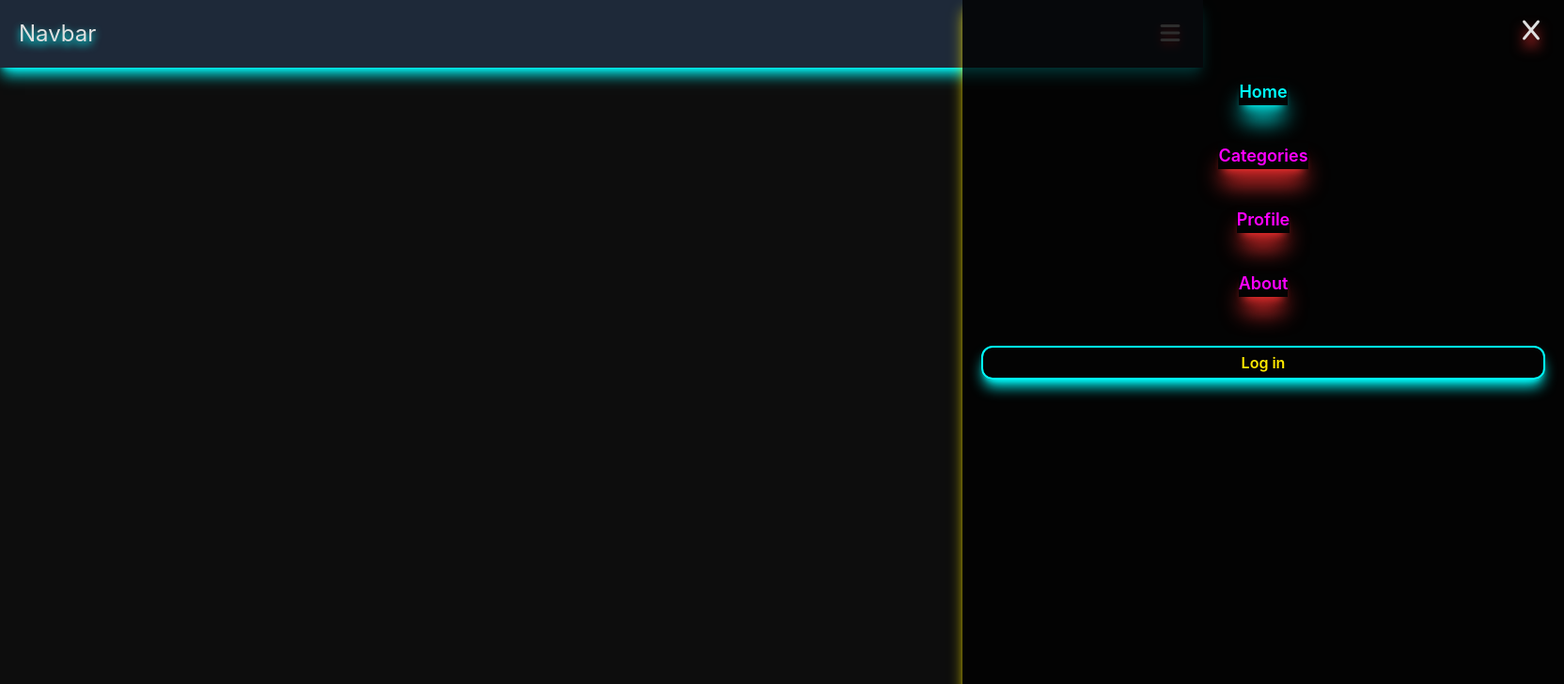
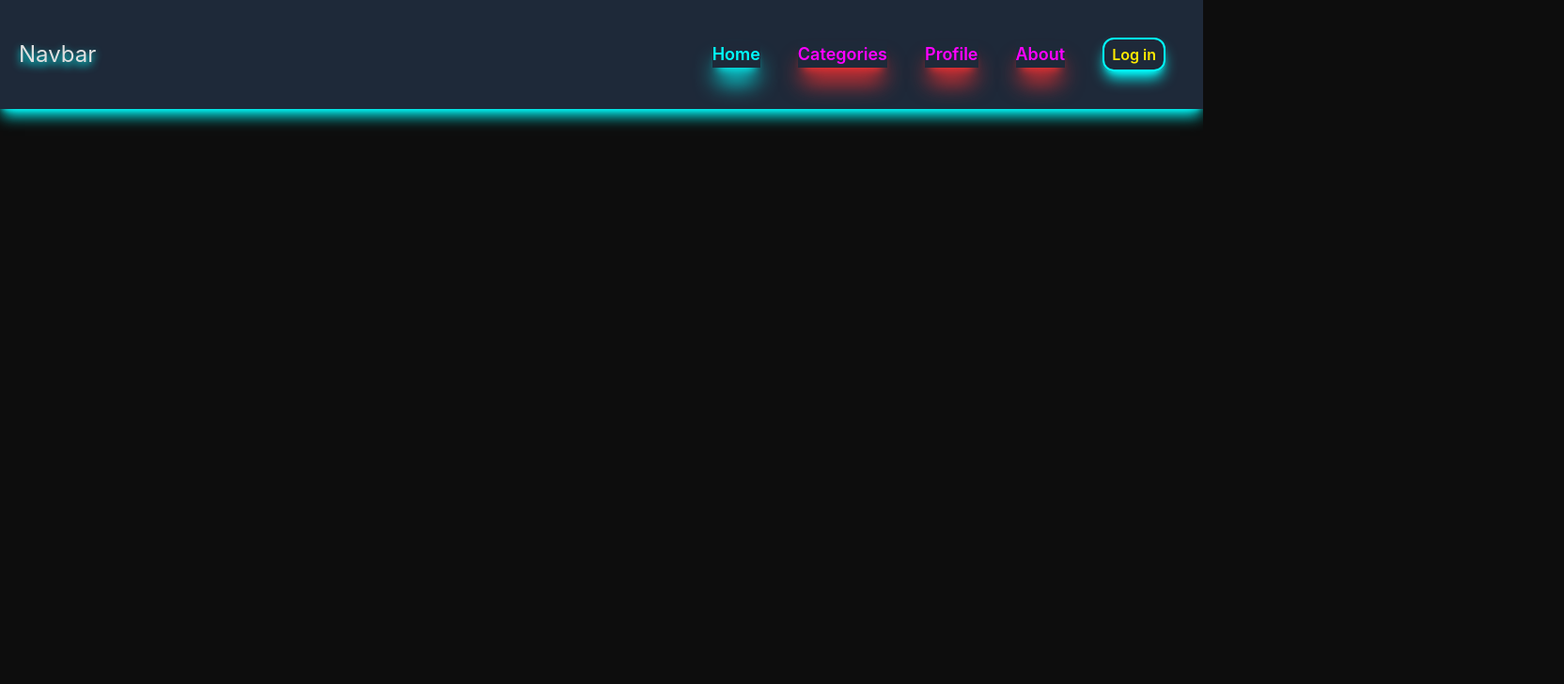
Before and after one commit to frontenddiego2d16/navbar-tutorial, a React (Vite) app: page / in a window 1280 px wide. Shown: the top 728 px of the page at 94% size, 1664 px wide, since content can reach past the window. Built offline with nearby package versions, Linux system fonts and the light colour scheme.

Commit message:
styles: diseño tablet & desktop

```diff
--- a/src/components/Navbar/index.jsx
+++ b/src/components/Navbar/index.jsx
@@ -25,28 +25,28 @@ function Navbar() {
 
   return (
     <>
-      <header className="bg-gray-800 flex justify-between p-5 shadow-lg shadow-secondary relative">
+      <header className="w-full bg-gray-800 flex justify-between p-5 shadow-lg shadow-secondary relative md:items-center">
         <h2 className="drop-shadow-lg drop-shadow-secondary text-2xl">
           Navbar
         </h2>
 
-        <div className="drop-shadow-lg drop-shadow-alert text-2xl"
+        <div className="drop-shadow-lg drop-shadow-alert text-2xl md:hidden"
           onClick={handleIsOpen}
         >
           <i className="fa-solid fa-bars"></i>
         </div>
 
         <nav className={
-          `p-5 absolute top-0 right-0 w-1/2 h-screen bg-black/80 shadow-lg shadow-accent flex flex-col gap-10 transition-all ease-in-out duration-500 ${isOpen ? 'translate-x-0' : 'translate-x-96'}`}
+          `p-5 absolute top-0 right-0 w-1/2 h-screen bg-black/80 shadow-lg shadow-accent flex flex-col gap-10 transition-all ease-in-out duration-500 ${isOpen ? 'translate-x-0' : 'translate-x-96'} md:relative md:translate-x-0 md:bg-transparent md:w-auto md:shadow-none md:flex-row md:h-auto`}
         >
 
-          <div className="flex justify-end drop-shadow-xl drop-shadow-alert text-2xl"
+          <div className="flex justify-end drop-shadow-xl drop-shadow-alert text-2xl md:hidden"
             onClick={handleIsOpen}
           >
             <i className="fa-solid fa-x"></i>
           </div>
 
-          <ul className="flex flex-col items-center gap-10 text-lg">
+          <ul className="flex flex-col items-center gap-10 text-lg md:flex-row">
             {
               Links.map(link =>
                 <li key={link.name}
@@ -65,8 +65,10 @@ function Navbar() {
             }
           </ul>
 
-          <button className="mt-3 text-accent rounded-xl border-2 border-secondary py-1 px-2 font-semibold shadow-lg shadow-secondary">
-            Log in
+          <button className="mt-3 text-accent rounded-xl border-2 border-secondary py-1 px-2 font-semibold shadow-lg shadow-secondary md:mt-0">
+            <a href="#">
+              Log in
+            </a>
           </button>
         </nav>
 
```
